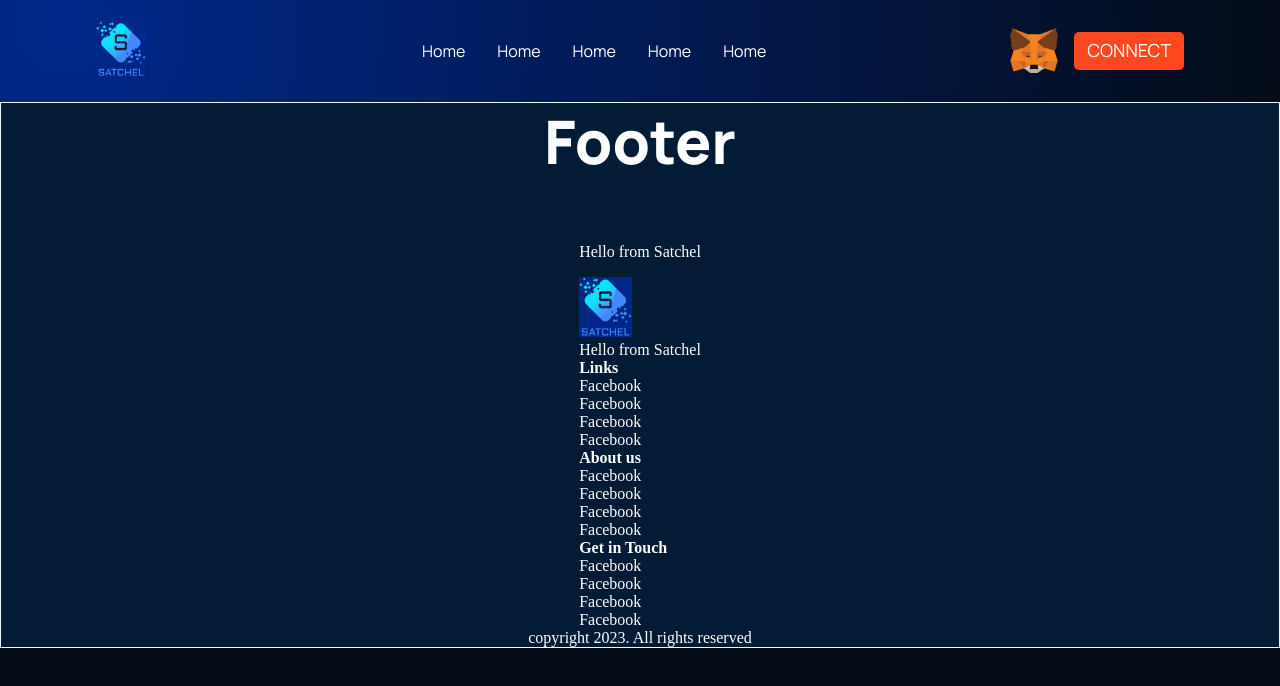
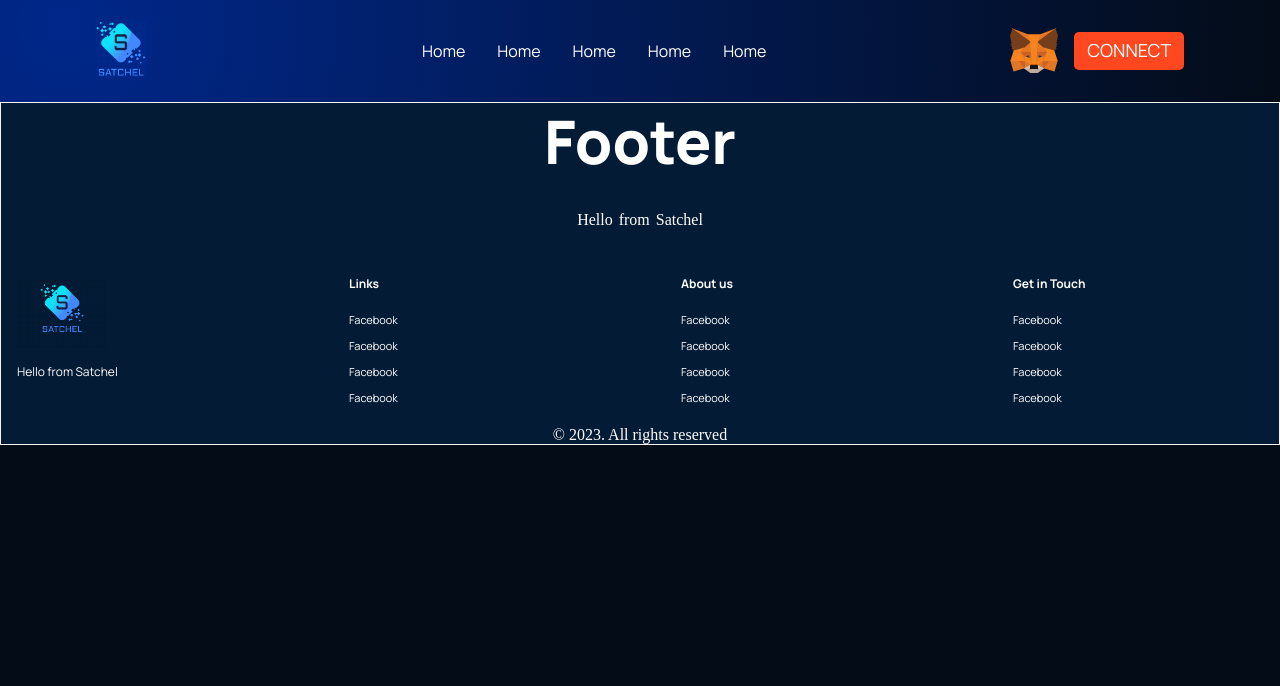
Before and after one commit to ayush-nohara/satchel-syntax-error23, a React (Create React App) app in the folder frontend/: page / in a window 1280 px wide. Shown: the top 686 px of the page. Built offline with nearby package versions, Linux system fonts and the light colour scheme.

Commit message:
Footer added

```diff
--- a/frontend/src/containers/footer/Footer.js
+++ b/frontend/src/containers/footer/Footer.js
@@ -1,6 +1,6 @@
 import React from "react";
 import styles from "./Footer.module.css";
-import NavbarLogo from "./assets/satchelLogo.jpeg";
+import NavbarLogo from "./assets/footerLogo.png";
 const Footer = () => {
   return (
     <div className={styles.footer}>
@@ -39,7 +39,7 @@ const Footer = () => {
         </div>
       </div>
       <div className={styles.footerCopyright}>
-        <p>copyright 2023. All rights reserved</p>
+        <p>© 2023. All rights reserved</p>
       </div>
     </div>
   );
--- a/frontend/src/containers/footer/Footer.module.css
+++ b/frontend/src/containers/footer/Footer.module.css
@@ -1,8 +1,5 @@
-.footerLinksLogo img{
-    height: 60px;
-}
 
-.footer{
+.footer {
   border: 1px solid whitesmoke;
   display: flex;
   color: white;
@@ -13,13 +10,13 @@
   background: var(--color-footer);
 }
 
-.footerHeading{
+.footerHeading {
   width: 100%;
   text-align: center;
-    margin-bottom:3rem;
+  margin-bottom: 1rem;
 }
 
-.footerHeading h1{
+.footerHeading h1 {
   font-family: var(--font-family);
   font-weight: 800;
   font-size: 60px;
@@ -27,13 +24,74 @@
   text-align: center;
 }
 
-.footerBtn{
+.footerBtn {
   display: flex;
   justify-content: center;
   align-items: center;
   padding: 1rem;
+  text-align: center;
+  margin-bottom: 1rem;
 }
 
-.footerBtn p{
+.footerBtn p {
+     box-sizing: border-box;
+     color: white;
+     word-spacing: 2px;
+}
+
+.footerLinks{
+    display: flex;
+    justify-content: space-between;
+    align-items: flex-start;
+    flex-wrap: wrap;
+    flex-direction: row;
+
+    width: 100%;
+    text-align: left;
+}
+
+.footerLinks div{
+    width: 250px;
+    margin: 1rem;
+}
+
+.footerLinksLogo{
+    display: flex;
+    flex-direction: column;
+}
+
+.footerLinksLogo img {
+    width: 90px;
+    margin-bottom: 1rem;
+  }
+
+  .footerLinksLogo p{
+    line-height: 14px;
+    font-family: var(--font-family);
+    font-size: 12px;
+    color: white;
 
   }
+
+  .footerLinksDiv{
+    display:flex;
+    justify-content: flex-start;
+    flex-direction: column;
+  }
+
+  .footerLinksDiv h4{
+    line-height: 14px;
+    font-family: var(--font-family);
+    font-size: 12px;
+    color: white;
+    margin-bottom: 1rem;
+  }
+
+  .footerLinksDiv p{
+    line-height: 13px;
+    font-family: var(--font-family);
+    font-size: 11px;
+    color: white;
+    margin:0.4rem 0;
+    cursor: pointer;
+  }
```
Also changed, not shown: frontend/src/containers/footer/assets/footerLogo.png (added). Lines whose indentation alone changed are shown as unchanged.
